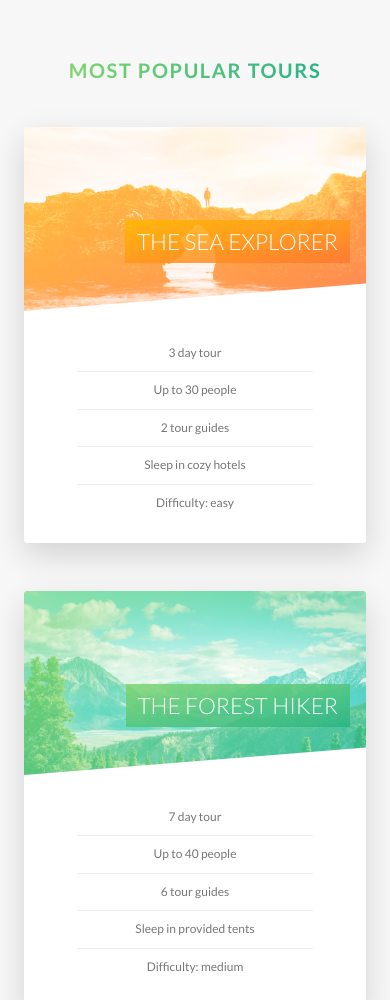
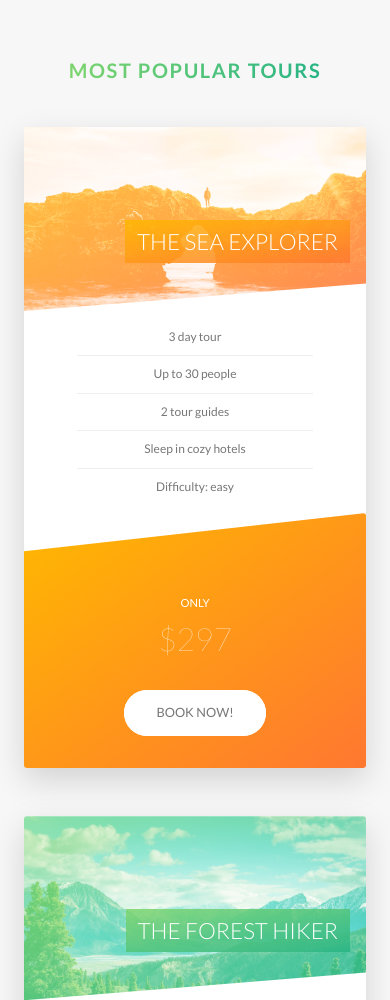
Before and after one commit to mouawiya/Natours-CSS-project, a website: page index.html in a window 390 px wide. Shown: the part 2485-3485 px from the top of the page. Drawn offline with Linux system fonts and the light colour scheme.

Commit message:
media queries for tours, stories and booking sections

```diff
--- a/sass/components/_card.scss
+++ b/sass/components/_card.scss
@@ -152,4 +152,56 @@
         font-size: 6rem;
         font-weight: 100;
     }
+
+
+
+
+
+    // making a media query to generate an entire different card style
+    @include respond (tab-port) {
+
+        height: auto; // this changed to auto because we don't have two sides that needs to be the same size
+        border-radius: 3px;
+        background-color: $color-white;
+        box-shadow: 0 1.5rem 4rem rgba($color-black, .15); // set a box shadow over the entire card
+
+        &__side {
+            height: auto;
+            position: relative; // this changed to relative because we don't have two sides on top of each other
+            box-shadow: none; // set no box shadow over the first half of the card
+
+            &--back {
+                transform: rotateY(0); // this side doesn't need to rotate because we have only one side
+                clip-path: polygon(0 15%, 100% 0, 100% 100%, 0 100%); // add the slit of the bottom side of the card
+            }
+        }
+
+        &:hover &__side--front {
+            transform: rotateY(0); // we don't need to relate the front side when we hove
+        }
+
+        &__details {
+            padding: 1rem 3rem;
+        }
+
+        // we don't need to style the back side so it is not mentioned in the media queries for changes
+
+        //back side styling
+        &__cta {
+            position: relative; // this is set to relative
+            top: 0%; // changed to 0
+            left: 0%; // changed to 0
+            transform: translate(0); // we don't want any transition
+            width: 100%; // the width is set to 100%
+            padding: 7rem 4rem 4rem 4rem; // added a padding to the bottom section of the card
+        }
+
+        &__price-box {
+            margin: 3rem; // the padding is changed to 3rem, space between the word "only" and the price
+        }
+
+        &__price-value {
+            font-size: 4rem;
+        }
+    }
 }
--- a/sass/components/_form.scss
+++ b/sass/components/_form.scss
@@ -16,6 +16,11 @@
         width: 90%;
         display: block;
         transition: all .3s; // this is to add a transition for the change of the lines under the input boxes
+
+        // adjust the input sections for the tab port screens
+        @include respond(tab-port){
+            width: 100%;
+        }
 
         &:focus { /*this is for people that uses the Tab button to move inside the page,
             in order to indicate which part of the page the user is on*/
@@ -62,6 +67,12 @@
     &__radio-group {
         width: 49%;
         display: inline-block;
+
+        // adjust the radio buttons for the tab port screens
+        @include respond(tab-port){
+            width: 100%;
+            margin-bottom: 2rem;
+        }
     }
 
     &__radio-input {
--- a/sass/components/_story.scss
+++ b/sass/components/_story.scss
@@ -11,6 +11,18 @@
     padding-left: 9rem;
     font-size: $default-font-size; // the font size of the paragraph
     transform: skewX(-12deg); // to give the rectangular shape of the story box
+
+    // adjust the side and the padding for the tab-port screen
+    @include respond(tab-port){
+        width: 100%;
+        padding: 4rem;
+        padding-left: 7rem;
+    }
+
+    // remove the skewX for phone screens
+    @include respond(phone){
+        transform: skewX(0);
+    }
 
     &__shape {
         width: 15rem;
@@ -29,6 +41,11 @@
         the "story" section*/
 
         position: relative; // we used this for the position absolute of the caption section below, it is an anchor parent
+
+        // we needed to change the skewX
+        @include respond(phone){
+            transform: translateX(-3rem) skewX(0);
+        }
     }
 
     &__img {
@@ -40,6 +57,11 @@
 
     &__text {
         transform: skewX(12deg); /* the skewX he is used to negate the effect of skewX applied on the text by the "story" section*/
+
+        //remove the skewX for phone size
+        @include respond(phone){
+            transform: skewX(0);
+        }
     }
 
     &__caption {
--- a/sass/pages/_home.scss
+++ b/sass/pages/_home.scss
@@ -74,10 +74,39 @@
     border-radius: 3px;
     box-shadow: 0 .15rem 4rem rgba($color-primary-dark, 0.2);
 
-    height: 50rem;
+
+    // adjust the booking section for the tablet landscape screens
+    @include respond (tab-land){
+        background-image: linear-gradient(105deg,
+                                      rgba($color-white, .9) 0%,
+                                      rgba($color-white, .9) 65%,
+                                      transparent 65%),
+                                      url(../img/nat-10.jpg);
+
+        background-size: cover; // the picutre cover the entire element
+
+    }
+
+    // adjust the booking section for the tablet portrait screens
+    @include respond(tab-port){
+        background-image: linear-gradient(to right,
+                                      rgba($color-white, .9) 0%,
+                                      rgba($color-white, .9) 100%),
+                                      url(../img/nat-10.jpg);
+    }
 
     &__form {
         width: 50%;
         padding: 6rem;
+
+        // adjust the booking section for the tablet landscape screens
+        @include respond(tab-land){
+            width: 65%;
+        }
+
+        // adjust the booking section for the tablet portrait screens
+        @include respond(tab-land){
+            width: 100%;
+        }
     }
 }
```
Also changed, not shown: index.html (+1 -0 lines), css/style.css.
